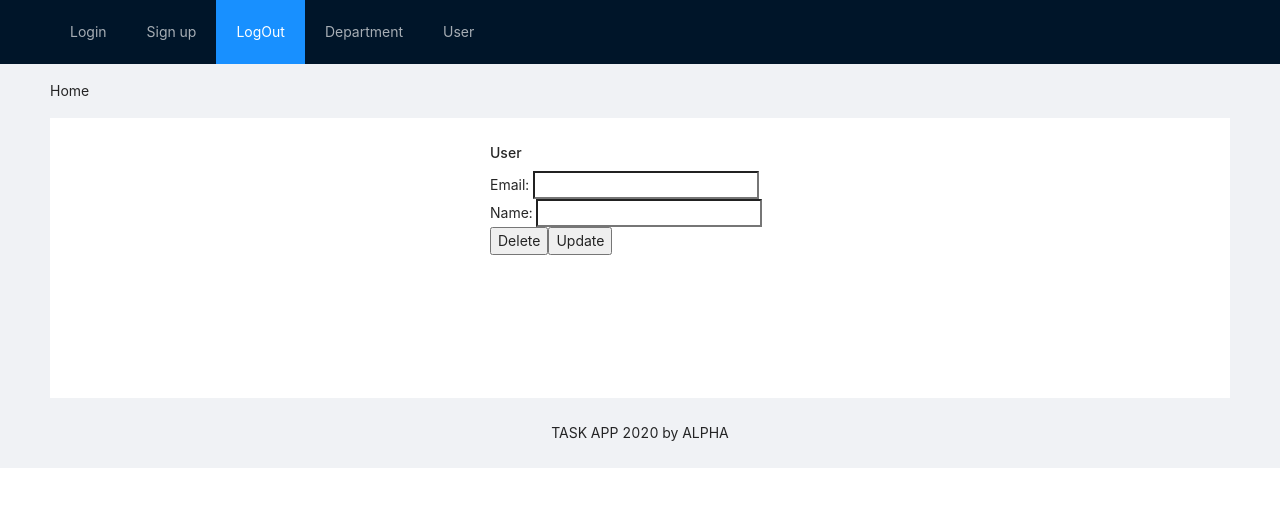
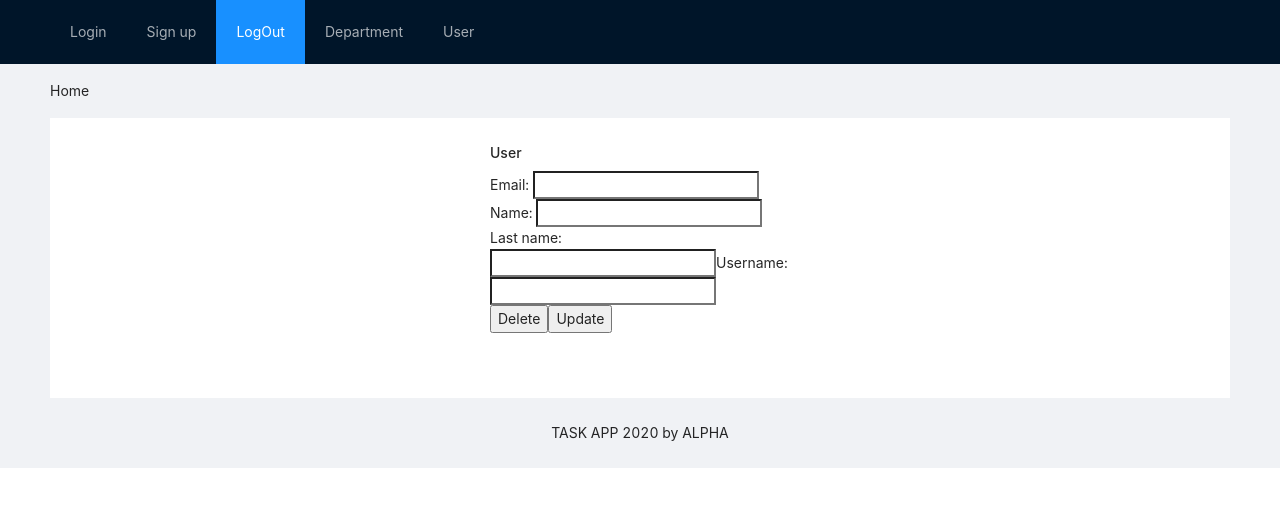
Before and after one commit to una-eif509-desarrolloweb-20G01/webdev-project-frontend-alpha, a React (Create React App) app: page /edit_user/0 in a window 1280 px wide. Shown: the top 506 px of the page. Built offline with nearby package versions, Linux system fonts and the light colour scheme; no server answers.

Commit message:
edit
user

```diff
--- a/src/components/EditUser.js
+++ b/src/components/EditUser.js
@@ -65,8 +65,17 @@ const EditDepartment = props => {
             <label htmlFor="user_email">Email: </label>
             <input type="text" className="form-control" id="user_email" name="user_email" value={currentUser.email} onChange={handleInputChange} />
 
-            <label htmlFor="user_name">Name: </label>
-            <input type="text" className="form-control" id="user_name" name="user_name" value={currentUser.name} onChange={handleInputChange} />
+            <label htmlFor="first_name">Name: </label>
+            <input type="text" className="form-control" id="first_name" name="first_name" value={currentUser.firstname} onChange={handleInputChange} />
+
+            <label htmlFor="last_name">Last name: </label>
+            <input type="text" className="form-control" id="last_name" name="last_name" value={currentUser.lastname} onChange={handleInputChange} />
+
+
+            <label htmlFor="username">Username: </label>
+            <input type="text" className="form-control" id="username" name="username" value={currentUser.username} onChange={handleInputChange} />
+
+
     </div>
 
 
--- a/src/components/User.js
+++ b/src/components/User.js
@@ -105,7 +105,6 @@ const User = (props) => {
 
                 <label><strong>First Name:</strong></label>{" "}{currentUser.firstname}
 
-
                 <label><strong>Last Name:</strong></label>{" "}{currentUser.lastname}
 
                 <label><strong>Username:</strong></label>{" "}{currentUser.username}
```
